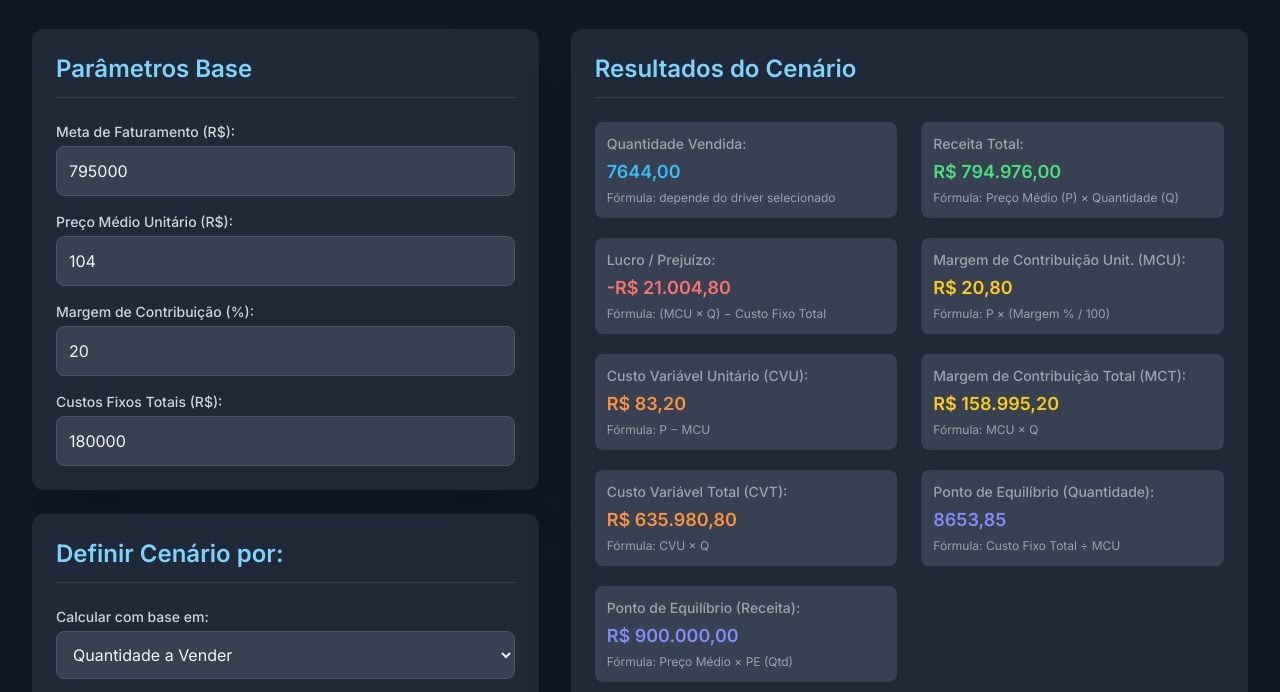
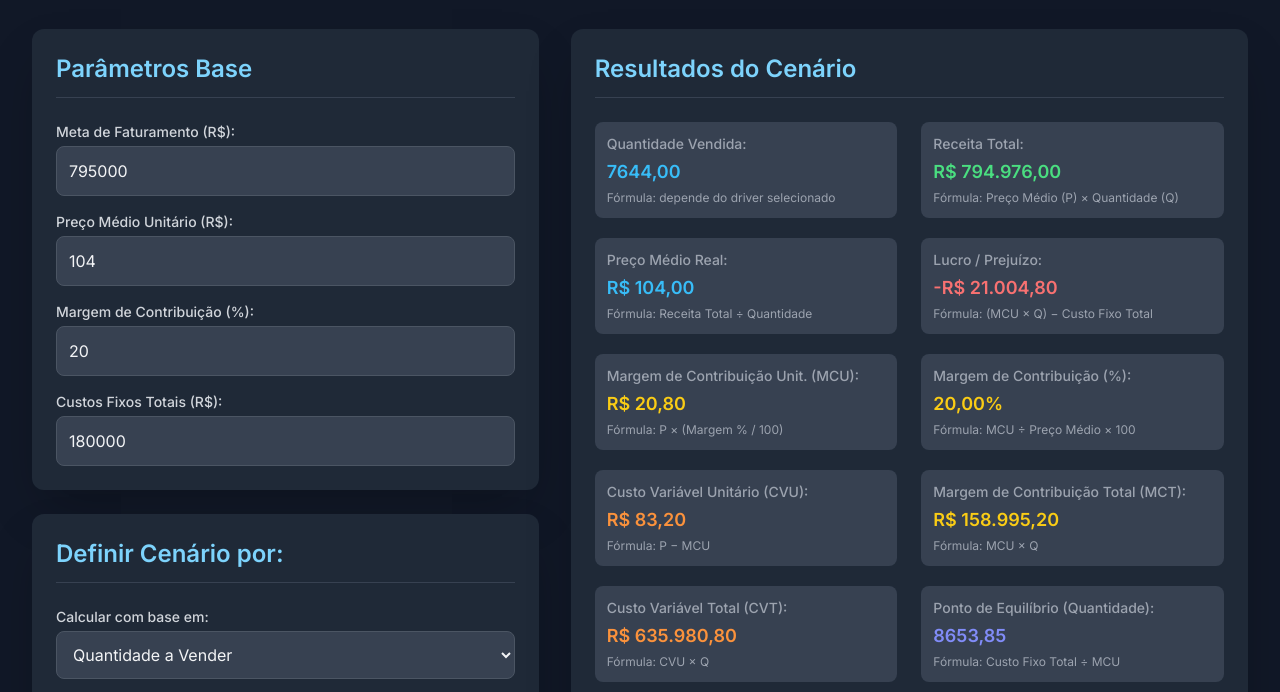
Before and after one commit to peixotooo/simulador, a plain HTML site: page index.html in a window 1280 px wide. Shown: the part 107-799 px from the top of the page. Drawn offline with nearby package versions, Linux system fonts and the light colour scheme.

Commit message:
Add price average and margin percent indicators

```diff
--- a/index.html
+++ b/index.html
@@ -111,14 +111,24 @@
                         <span class="block text-xs text-gray-400 mt-1">Fórmula: Preço Médio (P) × Quantidade (Q)</span>
                     </div>
                     <div class="p-3 bg-gray-700 rounded-lg">
+                        <span class="font-medium text-gray-400 block mb-1">Preço Médio Real:</span>
+                        <span id="outputPrecoMedio" class="text-lg font-semibold text-sky-400"></span>
+                        <span class="block text-xs text-gray-400 mt-1">Fórmula: Receita Total ÷ Quantidade</span>
+                    </div>
+                    <div class="p-3 bg-gray-700 rounded-lg">
                         <span class="font-medium text-gray-400 block mb-1">Lucro / Prejuízo:</span>
                         <span id="outputLucro" class="text-lg font-semibold"></span> <!-- Cor dinâmica no JS -->
                         <span class="block text-xs text-gray-400 mt-1">Fórmula: (MCU × Q) − Custo Fixo Total</span>
                     </div>
-                     <div class="p-3 bg-gray-700 rounded-lg">
+                    <div class="p-3 bg-gray-700 rounded-lg">
                         <span class="font-medium text-gray-400 block mb-1">Margem de Contribuição Unit. (MCU):</span>
                         <span id="outputMCU" class="text-lg font-semibold text-yellow-400"></span>
                         <span class="block text-xs text-gray-400 mt-1">Fórmula: P × (Margem % / 100)</span>
+                    </div>
+                    <div class="p-3 bg-gray-700 rounded-lg">
+                        <span class="font-medium text-gray-400 block mb-1">Margem de Contribuição (%):</span>
+                        <span id="outputMCPercent" class="text-lg font-semibold text-yellow-400"></span>
+                        <span class="block text-xs text-gray-400 mt-1">Fórmula: MCU ÷ Preço Médio × 100</span>
                     </div>
                     <div class="p-3 bg-gray-700 rounded-lg">
                         <span class="font-medium text-gray-400 block mb-1">Custo Variável Unitário (CVU):</span>
@@ -258,6 +268,11 @@
             const MCT = (typeof Q === 'number' && isFinite(Q)) ? MCU * Q : 0;
             const CVT = (typeof Q === 'number' && isFinite(Q)) ? CVU * Q : 0;
 
+            const precoMedioReal_val = (typeof Q === 'number' && isFinite(Q) && Q !== 0)
+                ? RT / Q
+                : NaN;
+            const MC_percent_val = (P > 0) ? (MCU / P) * 100 : NaN;
+
             let PE_Qtd_val = NaN;
             let PE_Receita_val = NaN;
 
@@ -287,9 +302,11 @@
             }
 
             document.getElementById('outputMCU').textContent = formatCurrency(MCU);
+            document.getElementById('outputMCPercent').textContent = formatNumber(MC_percent_val, 2) + '%';
             document.getElementById('outputCVU').textContent = formatCurrency(CVU);
             document.getElementById('outputMCT').textContent = formatCurrency(MCT);
             document.getElementById('outputCVT').textContent = formatCurrency(CVT);
+            document.getElementById('outputPrecoMedio').textContent = formatCurrency(precoMedioReal_val);
 
             document.getElementById('outputPEQtd').textContent = formatNumber(PE_Qtd_val, 2);
             document.getElementById('outputPEReceita').textContent = formatCurrency(PE_Receita_val);
```
